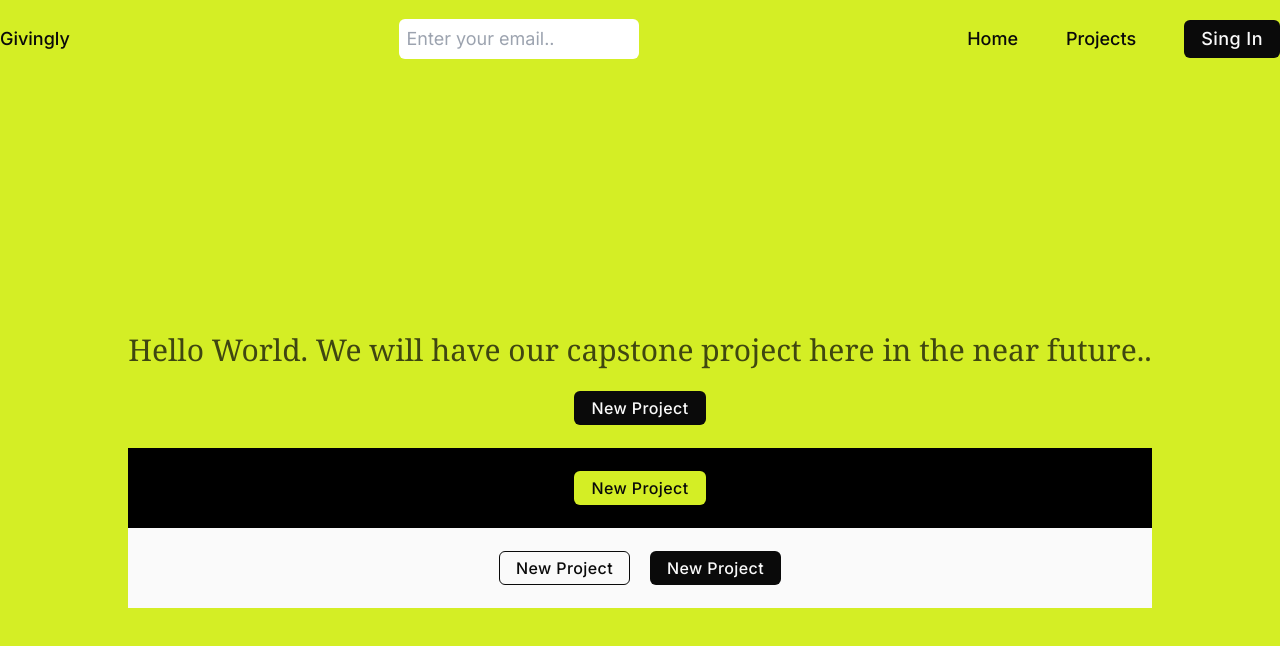
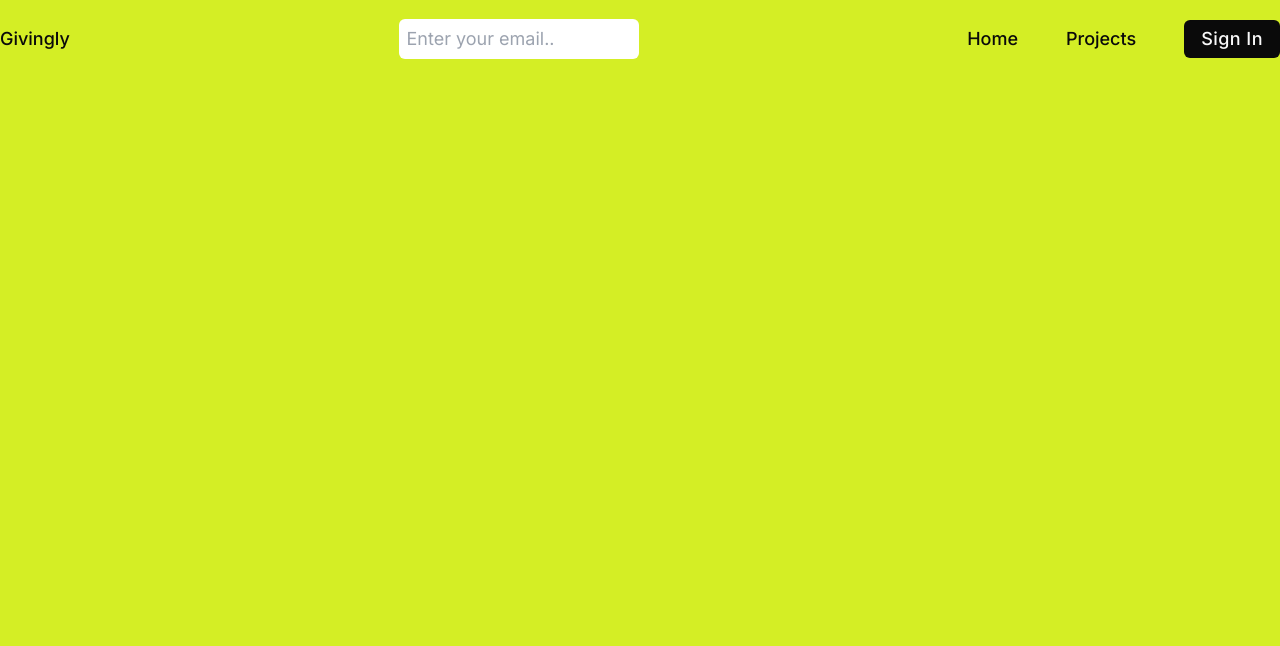
Before and after one commit to feyizoglu/crowdfunding-app, a Next.js app: page / in a window 1280 px wide. Shown: the top 646 px of the page. Built offline with nearby package versions, Linux system fonts and the light colour scheme.

Commit message:
Added validation to sign-in

```diff
--- a/app/Components/DefaultNavbar/DefaultNavbar.js
+++ b/app/Components/DefaultNavbar/DefaultNavbar.js
@@ -22,7 +22,7 @@ function DefaultNavbar() {
         Projects
       </Link>
       <button onClick={() => dispatch(setShowSignInBox())} className={style.headerButton}>
-        Sing In
+        Sign In
       </button>
     </div>
   );
--- a/app/Components/NavbarWithUser/NavbarWithUser.js
+++ b/app/Components/NavbarWithUser/NavbarWithUser.js
@@ -1,4 +1,3 @@
-'use client'
 import Link from 'next/link';
 import Image from 'next/image';
 import { useSelector, useDispatch } from 'react-redux';
--- a/app/Components/SignIn/SignIn.js
+++ b/app/Components/SignIn/SignIn.js
@@ -1,16 +1,28 @@
 import Link from "next/link";
 import { FaLessThan } from 'react-icons/fa';
 import { useDispatch } from "react-redux";
+import { useForm } from 'react-hook-form';
+import * as yup from "yup";
+import { yupResolver } from '@hookform/resolvers/yup';
+
 import { setShowSignInBox } from "@/app/redux/features/authSlice";
 
+const schema = yup.object({
+  email: yup.string().email('Please provide valid email!').required('Email section have to be filled'),
+  password: yup.string().required('You cannot leave empty password!'),
+}).required();
 
 const SignUp = () => {
   const dispatch = useDispatch();
+  const { register, handleSubmit, formState: { errors } } = useForm({
+    resolver: yupResolver(schema)
+  });
+  const onsubmit = data => console.log(data);
 
   return (
     <div className="bg-opacity-70 w-screen h-screen fixed top-0 left-0 grid place-content-center z-50 bg-black text-center">
       <div
-        className="bg-white p-4 sm:p-6 md:p-10 rounded-xl shadow relative max-w-xs sm:max-w-md md:max-w-lg"
+        className="bg-white mb-24 p-4 sm:p-6 md:p-10 rounded-xl shadow relative max-w-xs sm:max-w-md md:max-w-lg"
       >
         <button
           onClick={() => dispatch(setShowSignInBox())}
@@ -25,19 +37,22 @@ const SignUp = () => {
         </h2>
 
         <div className="flex flex-col justify-center max-w-xs sm:max-w-sm md:max-w-md m-auto">
-          <form >
+          <form onSubmit={handleSubmit(onsubmit)} >
             <input
+              {...register('email')}
               id="mail"
-              type="email"
               placeholder="Email"
               className="border-b border-blackColor px-3 py-1 mt-5 mb-8 w-full text-lg outline-none sm:text-xl"
             />
+            {errors.email && <p className="text-red-500 text-xs">{errors.email?.message}</p>}
             <input
+              {...register('password')}
               id="password"
               type="password"
               placeholder="Password"
               className="border-b border-blackColor px-3 py-1 mb-5 w-full outline-none text-lg sm:text-xl"
             />
+            {errors.password && <p className="text-red-500 text-xs">{errors.password?.message}</p>}
             <button className="button-dark mt-5 w-full">
               Continue to sign in
             </button>
--- a/app/page.js
+++ b/app/page.js
@@ -1,27 +1,7 @@
 export default function Home() {
   return (
-    <main className='bg-greenColor grid place-content-center h-screen text-center '>
-      <h1 className='text-3xl text-blackColor font-serif animate-pulse'>Hello World. We will have our capstone project here in the near future..</h1>
-      <div>
-        <div className=" h-20 items-center justify-center flex">
-          <button className="button-dark">
-            New Project
-          </button>
-        </div>
-        <div className="bg-black h-20 items-center  justify-center flex">
-          <button className="button-green">
-            New Project
-          </button>
-        </div>
-        <div className="bg-whiteColor h-20 items-center  justify-center flex space-x-5">
-          <button className="button-light">
-            New Project
-          </button>
-          <button className="button-dark">
-            New Project
-          </button>
-        </div>
-      </div>
+    <main className='h-screen bg-greenColor'>
+
     </main>
   )
 }
```
